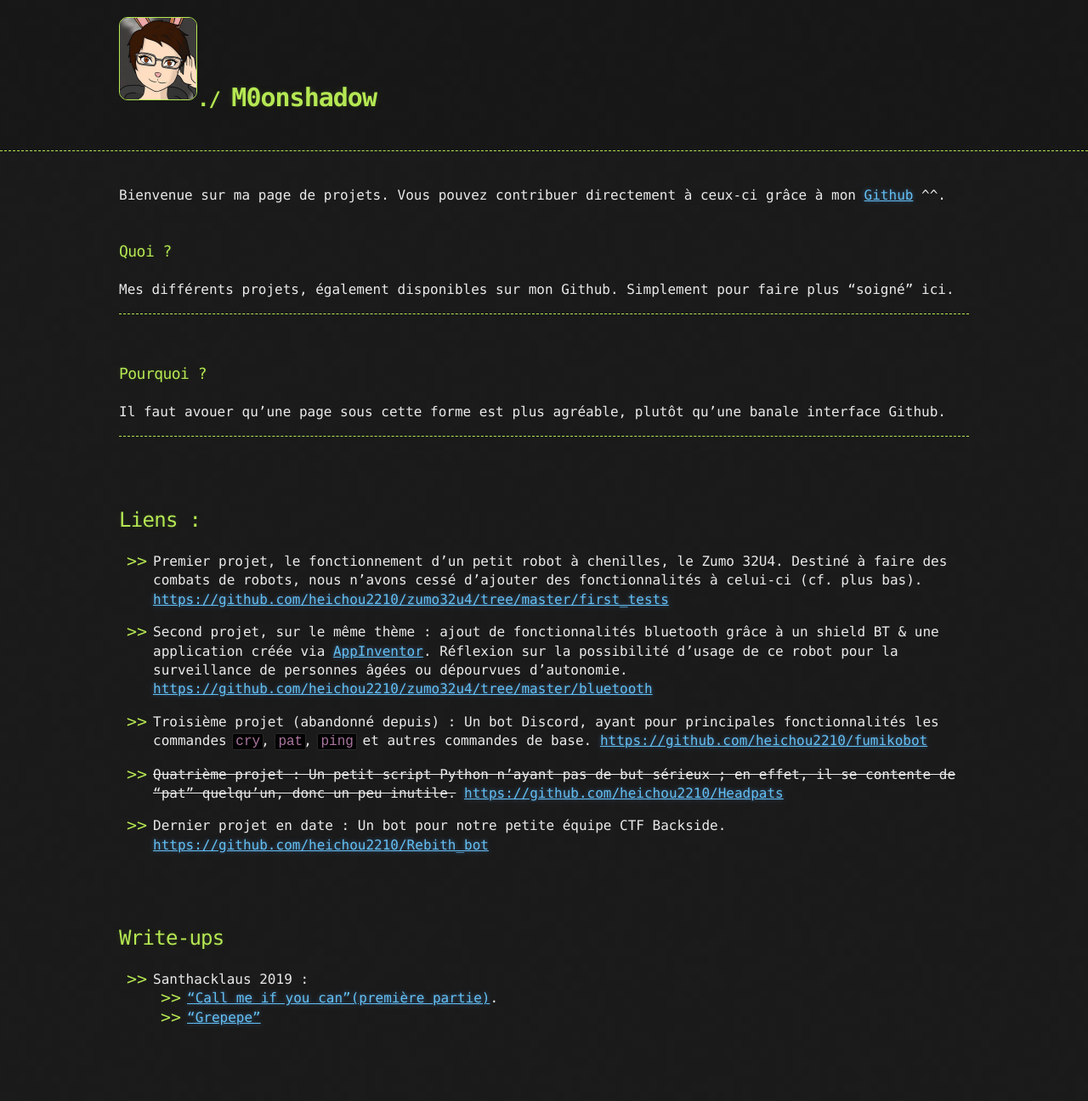
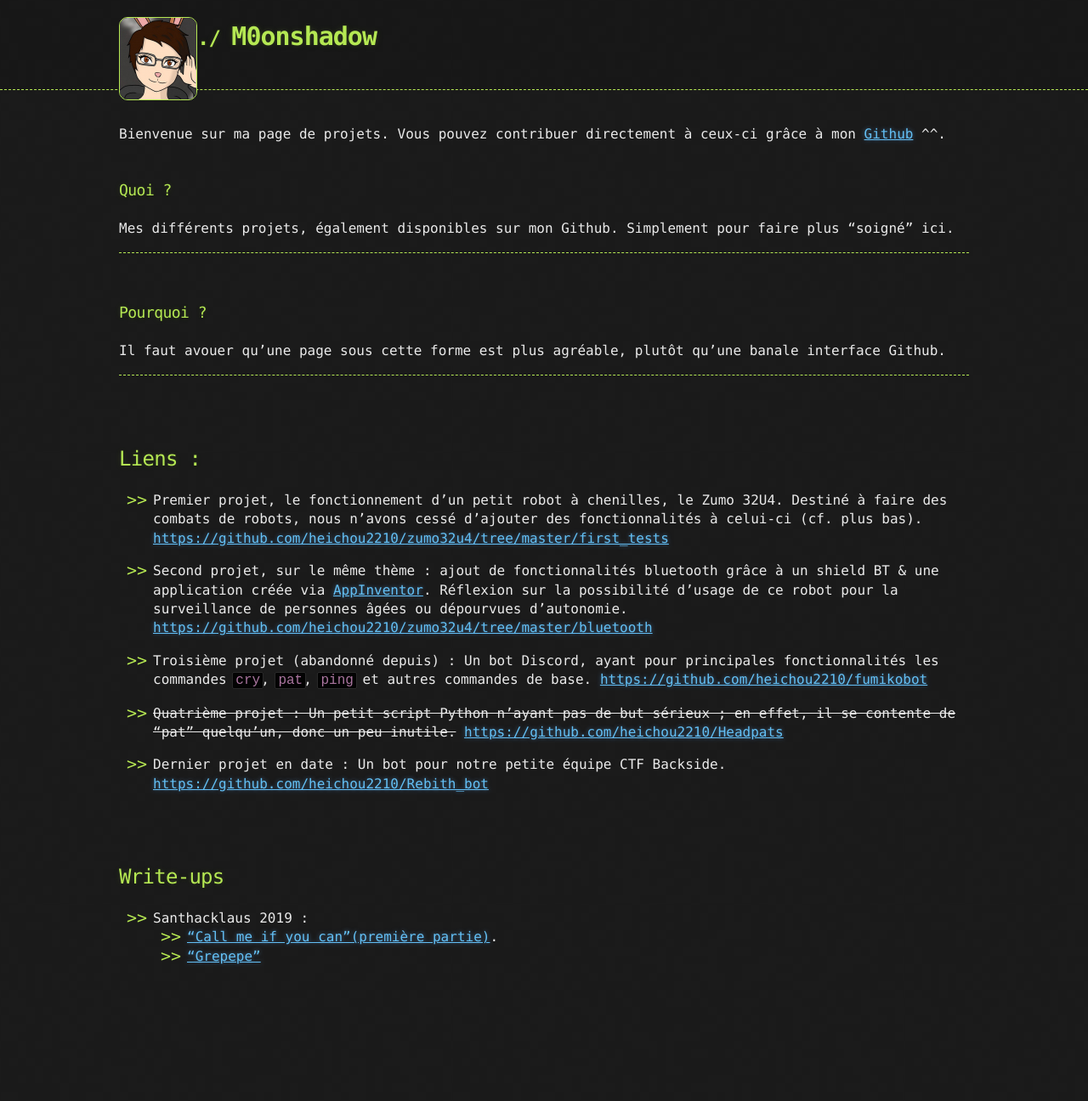
Before and after one commit to M0onshadow/M0onshadow.github.io, a Jekyll site: the page built from index.md, in a window 1280 px wide. Shown: the whole page at 85% size. Built offline with Jekyll 4.4.1, drawn with Linux system fonts in a browser that asks for light colours; the repository's description, which GitHub fills in, is left out; after the commit the page ends 1224 px from its top, so only the background shows below that.

Commit message:
Update default.html

```diff
--- a/_layouts/default.html
+++ b/_layouts/default.html
@@ -14,7 +14,7 @@
     <header>
       <div class="container">
         <a id="a-title" href="{{ '/' | relative_url }}">
-          <img src="https://m0onshadow.github.io/profile.jpg" align="left" style="border:1px solid #b5e853; border-radius:10px;"/><br/><br/><br/>
+          <img src="https://m0onshadow.github.io/profile.jpg" align="left" style="border:1px solid #b5e853; border-radius:10px;"/>
           <h1>{{ site.title | default: site.github.repository_name }}</h1>
         </a>
         <h2>{{ site.description | default: site.github.project_tagline }}</h2>
```
